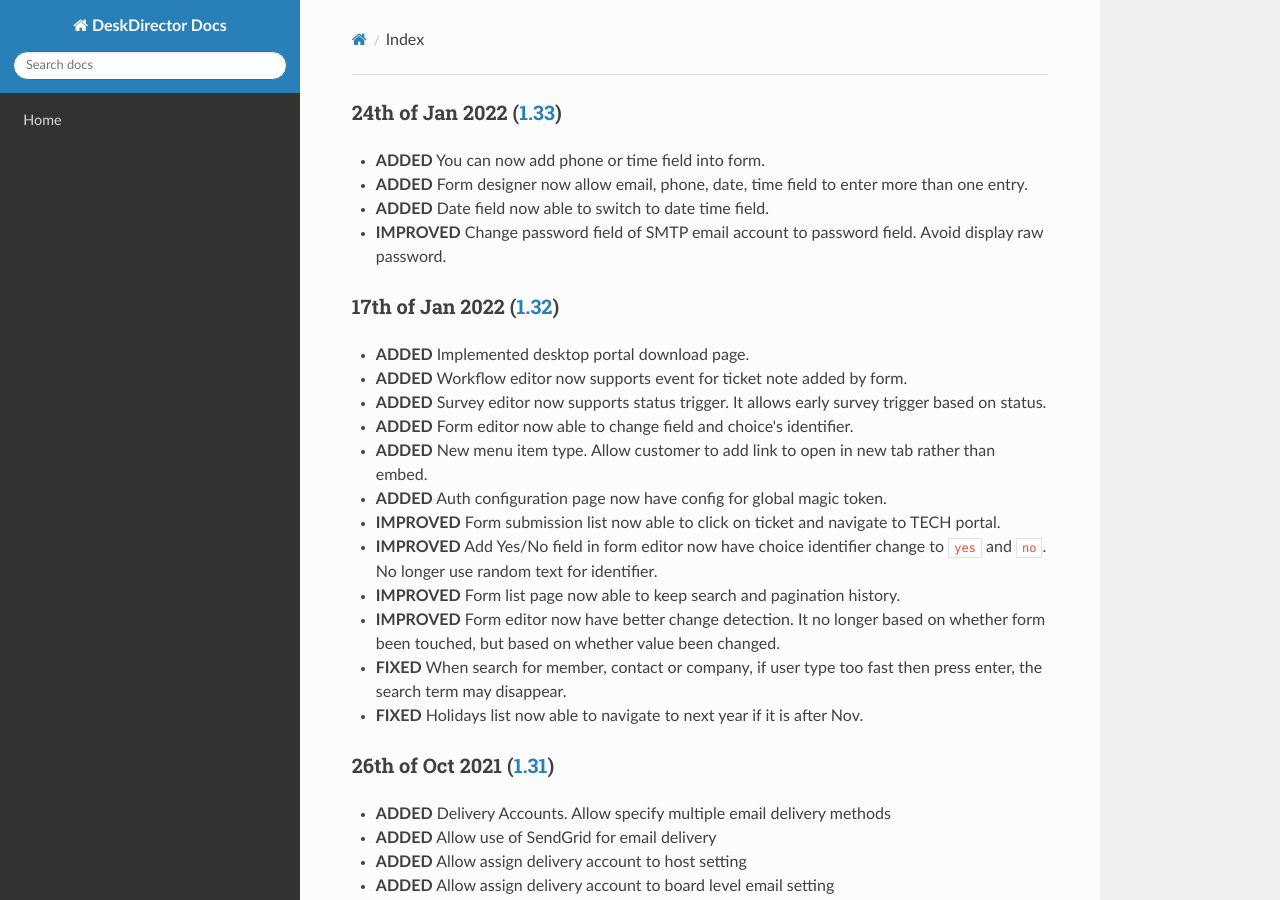
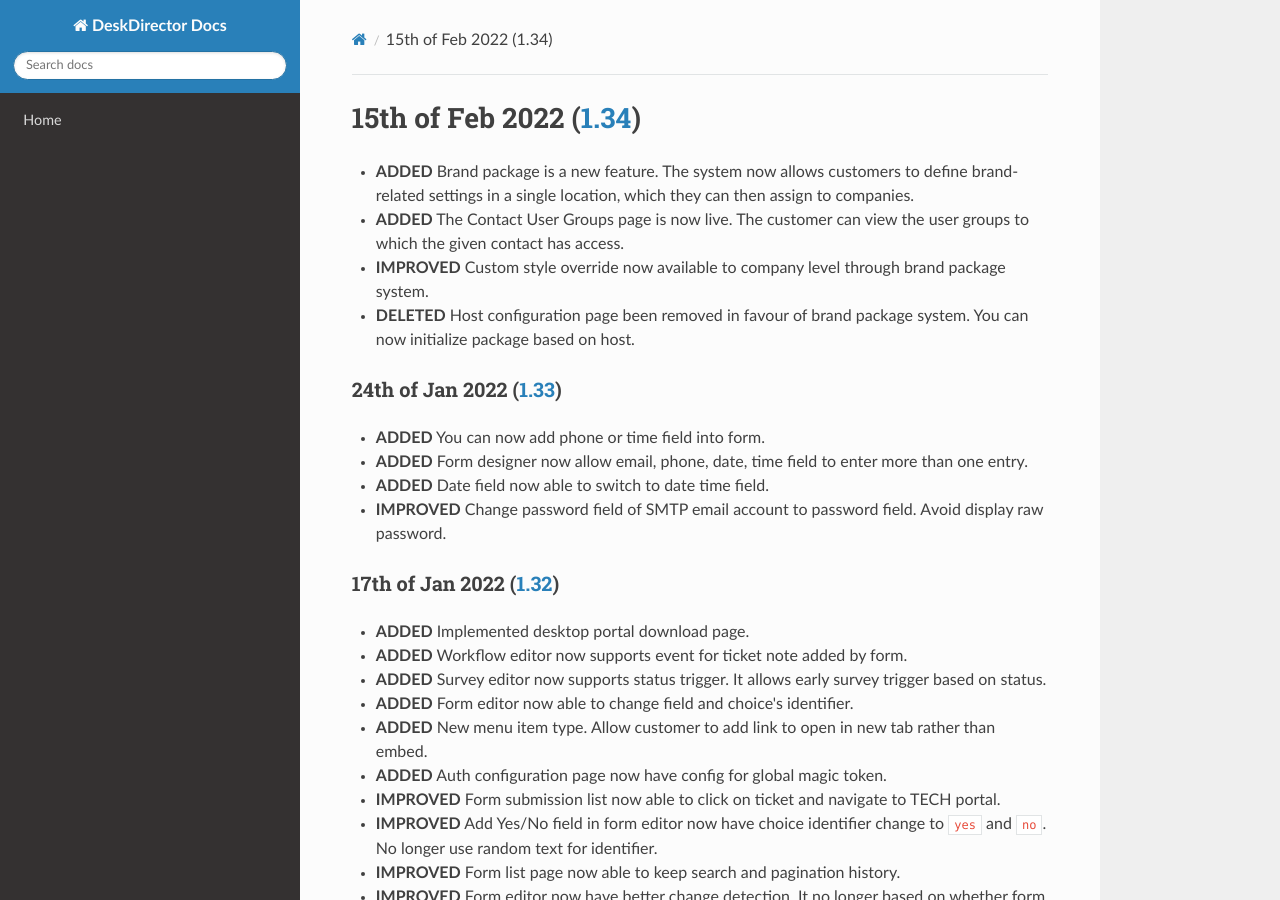
Before and after one commit to DeskDirector/docs, an MkDocs documentation site: the page built from docs/_release/admin/README.md, in a window 1280 px wide and 900 px high. Built offline with MkDocs 1.6.1, drawn with Linux system fonts in a browser that asks for light colours; nearby versions of some CDN libraries; old or Windows-style settings are respelled for this version of MkDocs.

Commit message:
Update README.md

```diff
--- a/docs/_release/admin/README.md
+++ b/docs/_release/admin/README.md
@@ -1,3 +1,9 @@
+# 15th of Feb 2022 ([1.34](v1.34.1))
+- **ADDED** Brand package is a new feature. The system now allows customers to define brand-related settings in a single location, which they can then assign to companies.
+- **ADDED** The Contact User Groups page is now live. The customer can view the user groups to which the given contact has access.
+- **IMPROVED** Custom style override now available to company level through brand package system.
+- **DELETED** Host configuration page been removed in favour of brand package system. You can now initialize package based on host.
+
 ### 24th of Jan 2022 ([1.33](v1.33.1))
 - **ADDED** You can now add phone or time field into form.
 - **ADDED** Form designer now allow email, phone, date, time field to enter more than one entry.
```
